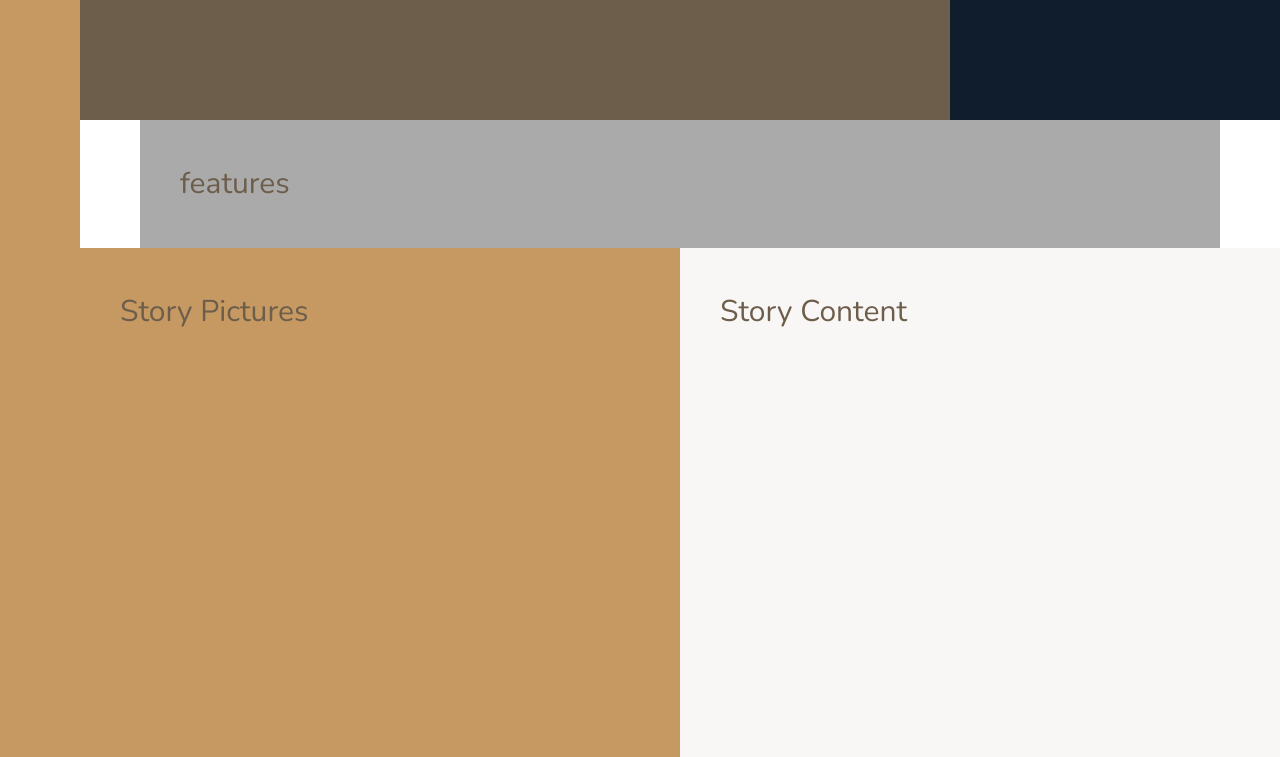
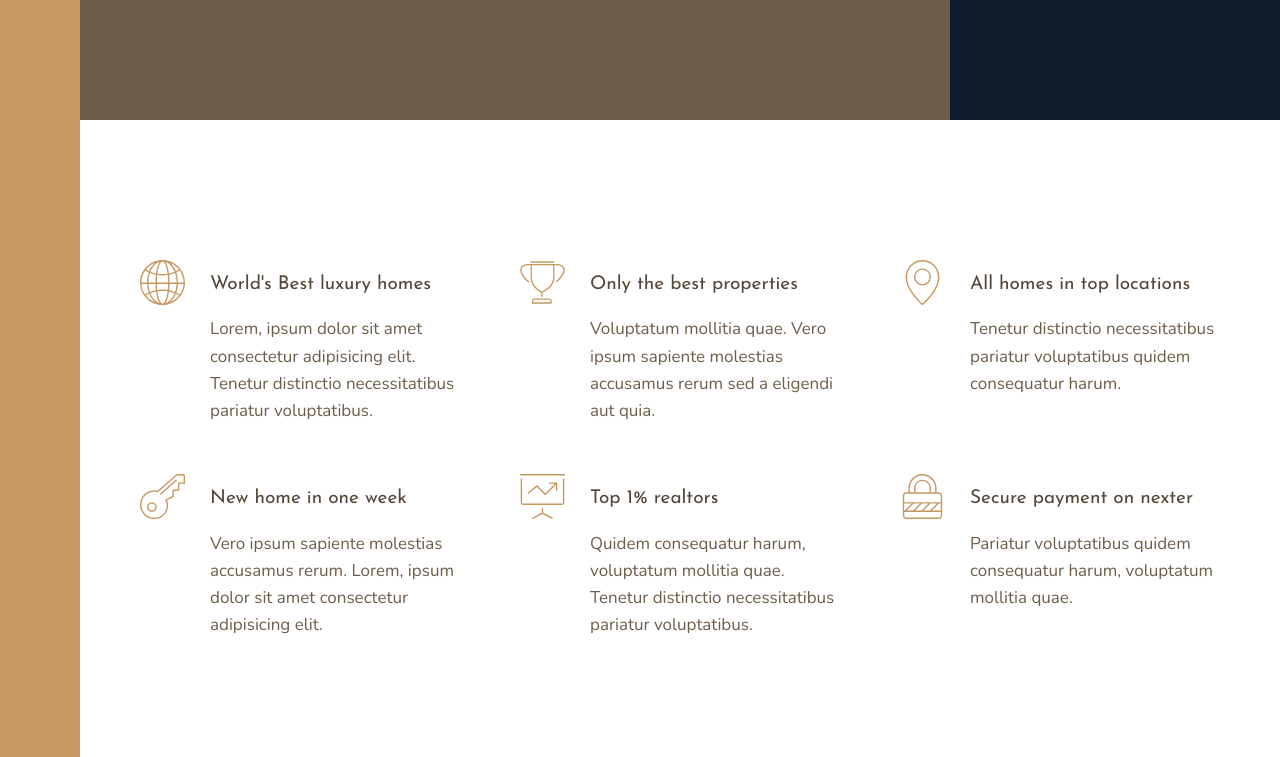
Before and after one commit to myoshi2891/real_estate_site, a website: page index.html in a window 1280 px wide. Shown: the part 520-1277 px from the top of the page. Drawn offline with nearby package versions, Linux system fonts and the light colour scheme.

Commit message:
Add features section

```diff
--- a/index.html
+++ b/index.html
@@ -20,7 +20,68 @@
 
 		<div class="realtor">Top 3 realtor</div>
 
-		<section class="features">features</section>
+		<section class="features">
+			<div class="feature">
+				<svg class="feature__icon">
+					<use xlink:href="img/sprite.svg#icon-global"></use>
+				</svg>
+				<h4 class="heading-4 heading-4--dark">World's Best luxury homes</h4>
+				<p class="feature__text">
+					Lorem, ipsum dolor sit amet consectetur adipisicing elit. Tenetur
+					distinctio necessitatibus pariatur voluptatibus.
+				</p>
+			</div>
+			<div class="feature">
+				<svg class="feature__icon">
+					<use xlink:href="img/sprite.svg#icon-trophy"></use>
+				</svg>
+				<h4 class="heading-4 heading-4--dark">Only the best properties</h4>
+				<p class="feature__text">
+					Voluptatum mollitia quae. Vero ipsum sapiente molestias accusamus
+					rerum sed a eligendi aut quia.
+				</p>
+			</div>
+			<div class="feature">
+				<svg class="feature__icon">
+					<use xlink:href="img/sprite.svg#icon-map-pin"></use>
+				</svg>
+				<h4 class="heading-4 heading-4--dark">All homes in top locations</h4>
+				<p class="feature__text">
+					Tenetur distinctio necessitatibus pariatur voluptatibus quidem
+					consequatur harum.
+				</p>
+			</div>
+			<div class="feature">
+				<svg class="feature__icon">
+					<use xlink:href="img/sprite.svg#icon-key"></use>
+				</svg>
+				<h4 class="heading-4 heading-4--dark">New home in one week</h4>
+				<p class="feature__text">
+					Vero ipsum sapiente molestias accusamus rerum. Lorem, ipsum dolor sit
+					amet consectetur adipisicing elit.
+				</p>
+			</div>
+			<div class="feature">
+				<svg class="feature__icon">
+					<use xlink:href="img/sprite.svg#icon-presentation"></use>
+				</svg>
+				<h4 class="heading-4 heading-4--dark">Top 1% realtors</h4>
+				<p class="feature__text">
+					Quidem consequatur harum, voluptatum mollitia quae. Tenetur distinctio
+					necessitatibus pariatur voluptatibus.
+				</p>
+			</div>
+			<div class="feature">
+				<svg class="feature__icon">
+					<use xlink:href="img/sprite.svg#icon-lock"></use>
+				</svg>
+				<h4 class="heading-4 heading-4--dark">Secure payment on nexter</h4>
+				<p class="feature__text">
+					Pariatur voluptatibus quidem consequatur harum, voluptatum mollitia
+					quae.
+				</p>
+			</div>
+		</section>
 
 		<div class="story__pictures">Story Pictures</div>
 
--- a/sass/_base.scss
+++ b/sass/_base.scss
@@ -38,13 +38,7 @@ body {
 	display: grid;
 	grid-template-rows: 80vh min-content 40vw repeat(3, min-content);
 	grid-template-columns:
-		[sidebar-start]8rem [sidebar-end full-start] minmax(
-			6rem,
-			1fr
-		) [center-start] repeat(8, [col-start] minmax(min-content, 14rem) [col-end])
+		[sidebar-start]8rem [sidebar-end full-start] minmax(6rem, 1fr)
+		[center-start] repeat(8, [col-start] minmax(min-content, 14rem) [col-end])
 		[center-end] minmax(6rem, 1fr) [full-end];
-	& > * {
-		padding: 40px;
-		font-size: 3rem;
-	}
 }
--- a/sass/_features.scss
+++ b/sass/_features.scss
@@ -1,4 +1,30 @@
 .features {
-	background-color: $color-grey-light-2;
 	grid-column: center-start/center-end;
+
+	margin: 15rem 0;
+
+	display: grid;
+	// grid-template-columns: repeat(3, 1fr);
+	grid-template-columns: repeat(auto-fit, minmax(25rem, 1fr));
+	grid-gap: 6rem;
+	align-items: start;
 }
+
+.feature {
+	display: grid;
+	grid-template-columns: min-content 1fr;
+	grid-row-gap: 1.5rem;
+	grid-column-gap: 2.5rem;
+
+	&__icon {
+		fill: $color-primary;
+		width: 4.5rem;
+		height: 4.5rem;
+		grid-row: 1 / span 2;
+		transform: translateY(-1rem);
+	}
+
+	&__text {
+		font-size: 1.7rem;
+	}
+}
--- a/sass/_typography.scss
+++ b/sass/_typography.scss
@@ -0,0 +1,25 @@
+%heading {
+	font-family: $font-display;
+	font-weight: 400;
+}
+
+.heading-1 {
+	@extend %heading;
+}
+.heading-2 {
+	@extend %heading;
+}
+.heading-3 {
+	@extend %heading;
+}
+.heading-4 {
+	@extend %heading;
+	font-size: 1.9rem;
+
+	&--light {
+		color: $color-grey-light-1;
+	}
+	&--dark {
+		color: $color-grey-dark-1;
+	}
+}
```
Also changed, not shown: css/style.css.
